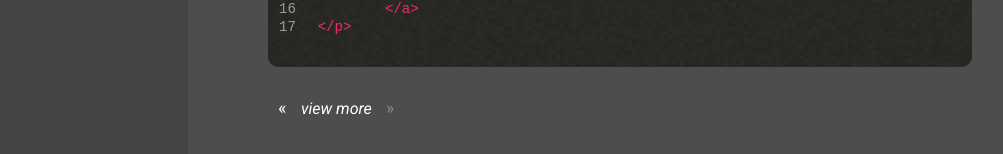
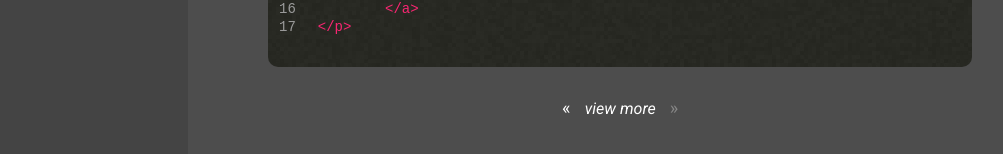
Before and after one commit to samjross/flannelJesus.github.io, a Jekyll site: the page built from _posts/2014-05-31-prev-next-post.md, in a window 1280 px wide. Shown: the part 525-679 px from the top of the page, without its empty margins (20-1023 px from the left). Built offline with Jekyll 4.4.1, drawn with Linux system fonts in a browser that asks for light colours.

Commit message:
Fixed text alignment problem,

```diff
--- a/css/styles.css
+++ b/css/styles.css
@@ -114,7 +114,9 @@
 }
 
 @media (min-width: 70em) {
-    .content *:not(h2) {
+    .content {
         text-align: justify
     }
+
+    h2 {text-align:left}
 }
```
